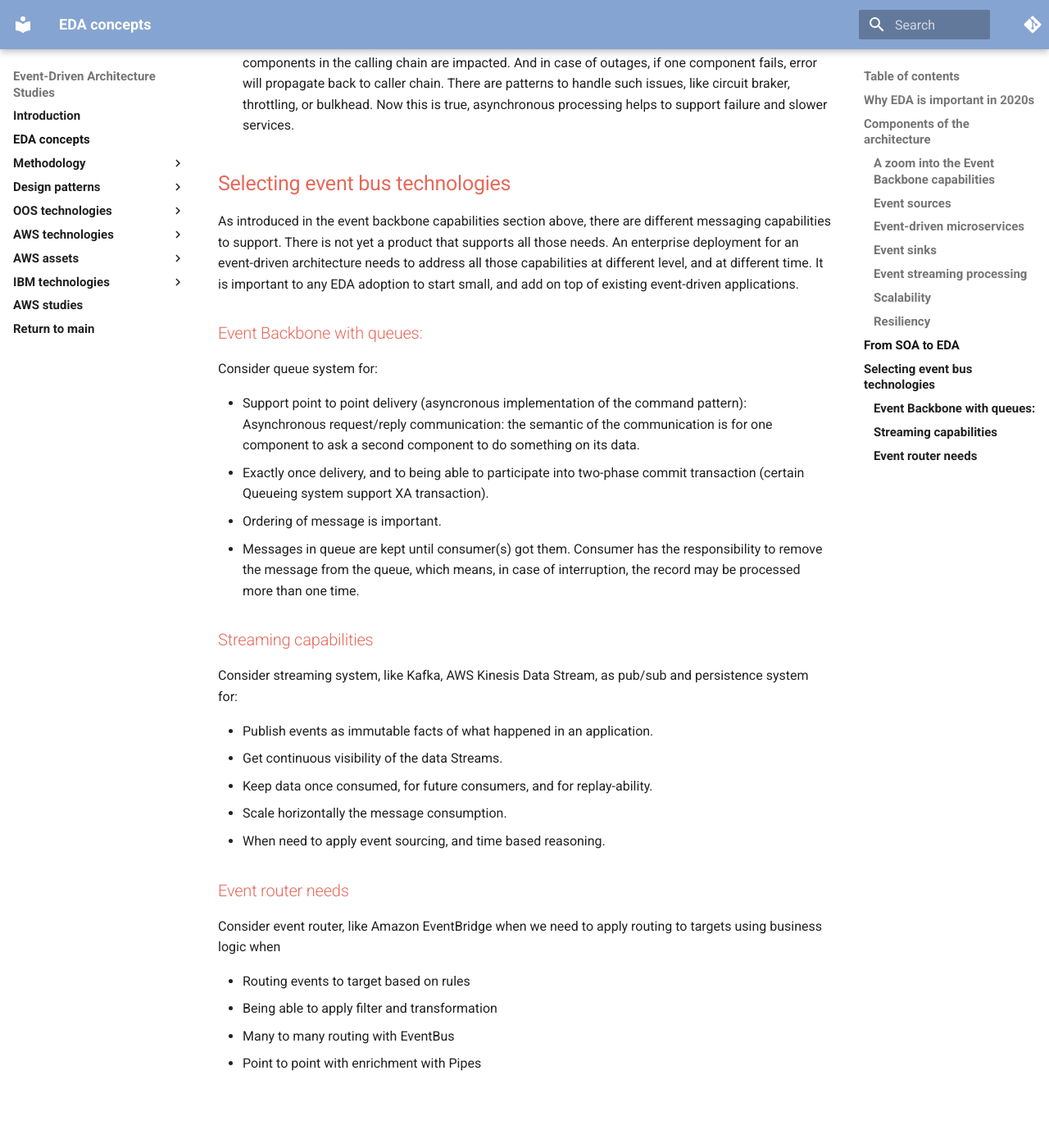
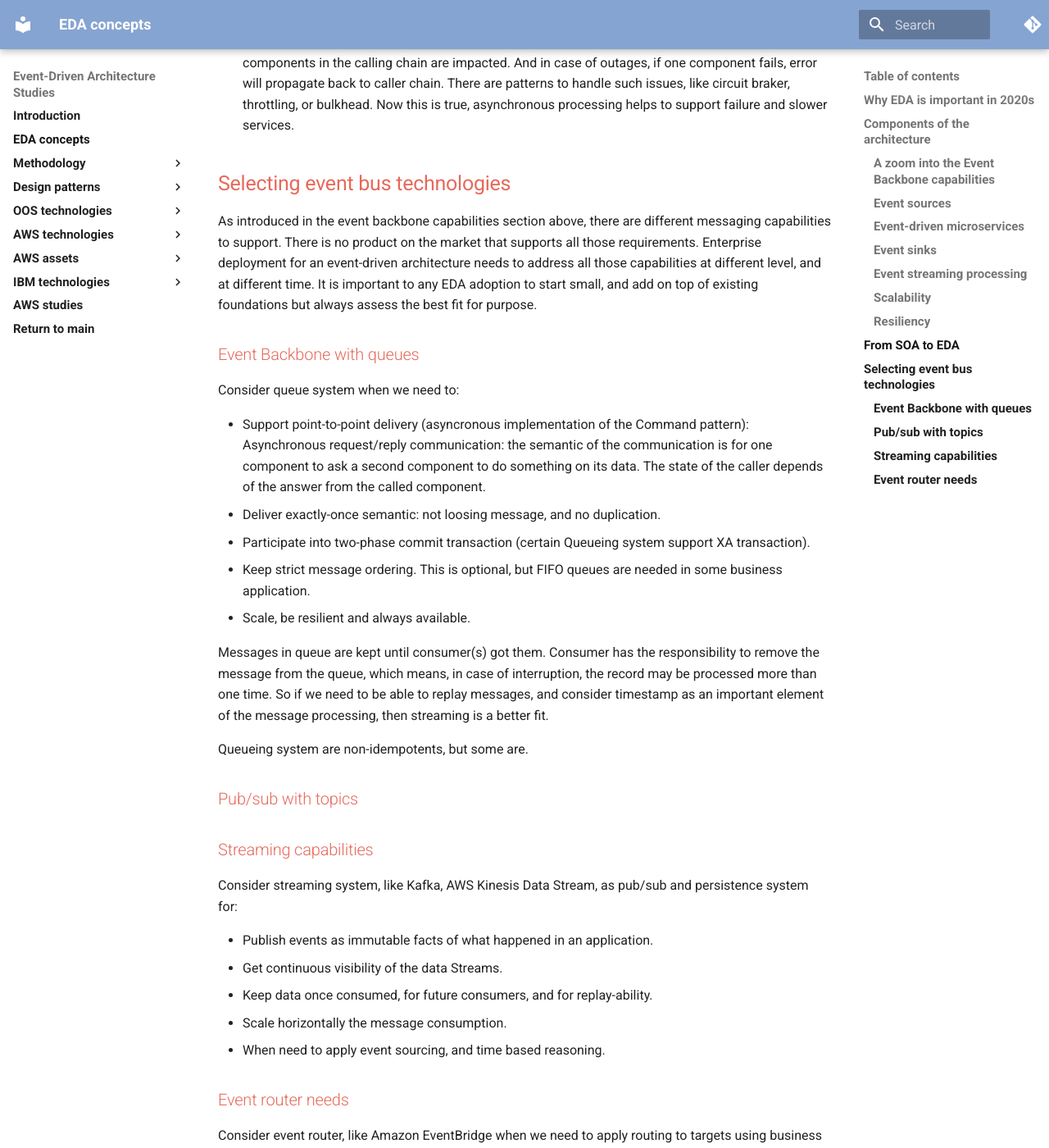
Before and after one commit to jbcodeforce/eda-studies, an MkDocs documentation site: the page built from docs/eda.md, in a window 1280 px wide and 1400 px high, scrolled down 12788 px. Shown: the whole window at 82% size. Built offline with MkDocs 1.6.1 and Material for MkDocs 9.7.7, drawn with Linux system fonts in a browser that asks for light colours; comment, search, counter and statistics services are not loaded.

```diff
--- a/docs/eda.md
+++ b/docs/eda.md
@@ -197,19 +197,26 @@
 
 * Another argument is related to availability: if one of the service is not responding quickly, then all the components in the calling chain are impacted. And in case of outages, if one component fails, error will propagate back to caller chain. There are patterns to handle such issues, like circuit braker, throttling, or bulkhead. Now this is true, asynchronous processing helps to support failure and slower services.
 
-
 ## Selecting event bus technologies
 
-As introduced in the event backbone capabilities section above, there are different messaging capabilities to support. There is not yet a product that supports all those needs. An enterprise deployment for an event-driven architecture needs to address all those capabilities at different level, and at different time. It is important to any EDA adoption to start small, and add on top of existing event-driven applications.
+As introduced in the event backbone capabilities section above, there are different messaging capabilities to support. There is no product on the market that supports all those requirements. Enterprise deployment for an event-driven architecture needs to address all those capabilities at different level, and at different time. It is important to any EDA adoption to start small, and add on top of existing foundations but always assess the best fit for purpose.
 
-### Event Backbone with queues:
+### Event Backbone with queues
 
-Consider queue system for:
+Consider queue system when we need to:
 
-* Support point to point delivery (asyncronous implementation of the command pattern): Asynchronous request/reply communication: the semantic of the communication is for one component to ask a second component to do something on its data.
-* Exactly once delivery, and to being able to participate into two-phase commit transaction (certain Queueing system support XA transaction).
-* Ordering of message is important.
-* Messages in queue are kept until consumer(s) got them. Consumer has the responsibility to remove the message from the queue, which means, in case of interruption, the record may be processed more than one time.
+* Support point-to-point delivery (asyncronous implementation of the Command pattern): Asynchronous request/reply communication: the semantic of the communication is for one component to ask a second component to do something on its data. The state of the caller depends of the answer from the called component.
+* Deliver exactly-once semantic: not loosing message, and no duplication.
+* Participate into two-phase commit transaction (certain Queueing system support XA transaction).
+* Keep strict message ordering. This is optional, but FIFO queues are needed in some business application.
+* Scale, be resilient and always available.
+
+Messages in queue are kept until consumer(s) got them. Consumer has the responsibility to remove the message from the queue, which means, in case of interruption, the record may be processed more than one time. So if we need to be able to replay messages, and consider timestamp as an important element of the message processing, then streaming is a better fit.
+
+Queueing system are non-idempotents, but some are.
+
+### Pub/sub with topics
+
 
 ### Streaming capabilities
 
```
Also changed, not shown: docs/techno/ibm-mq/index.md (+6 -1 lines).
